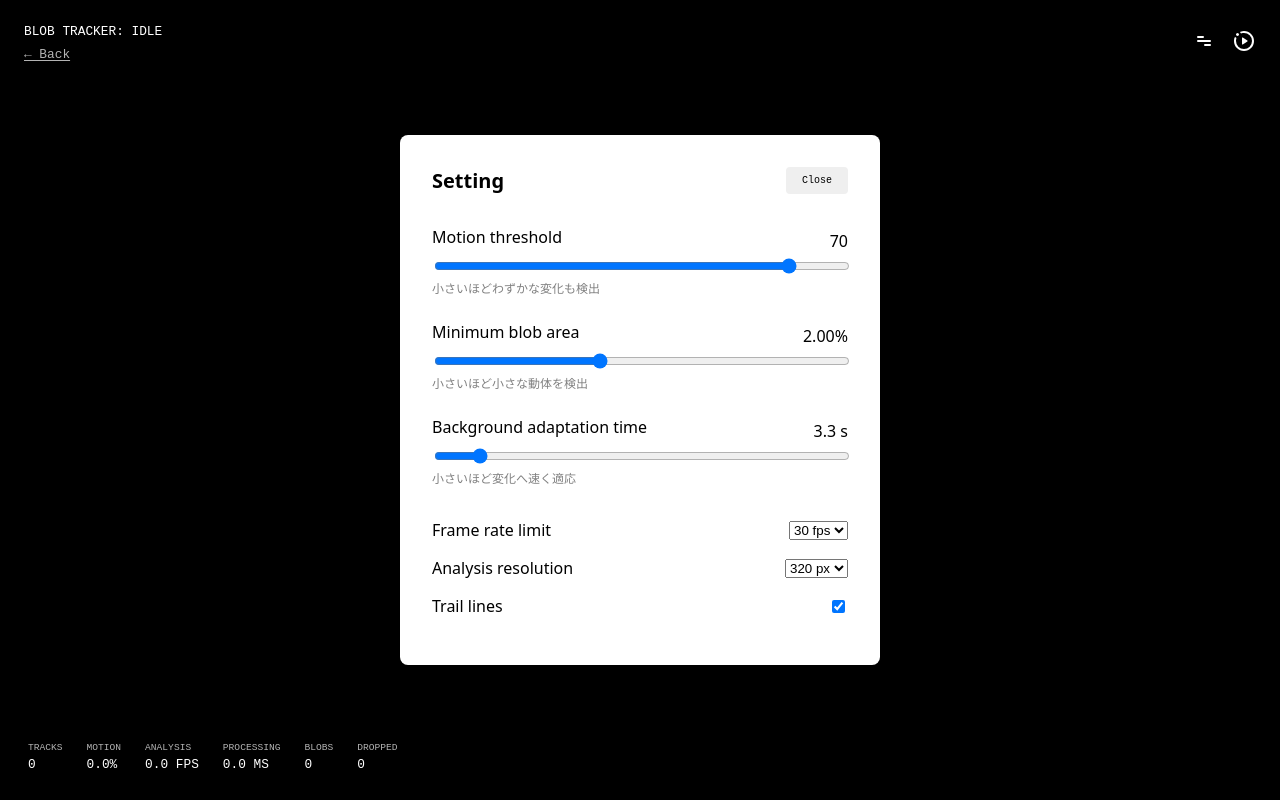
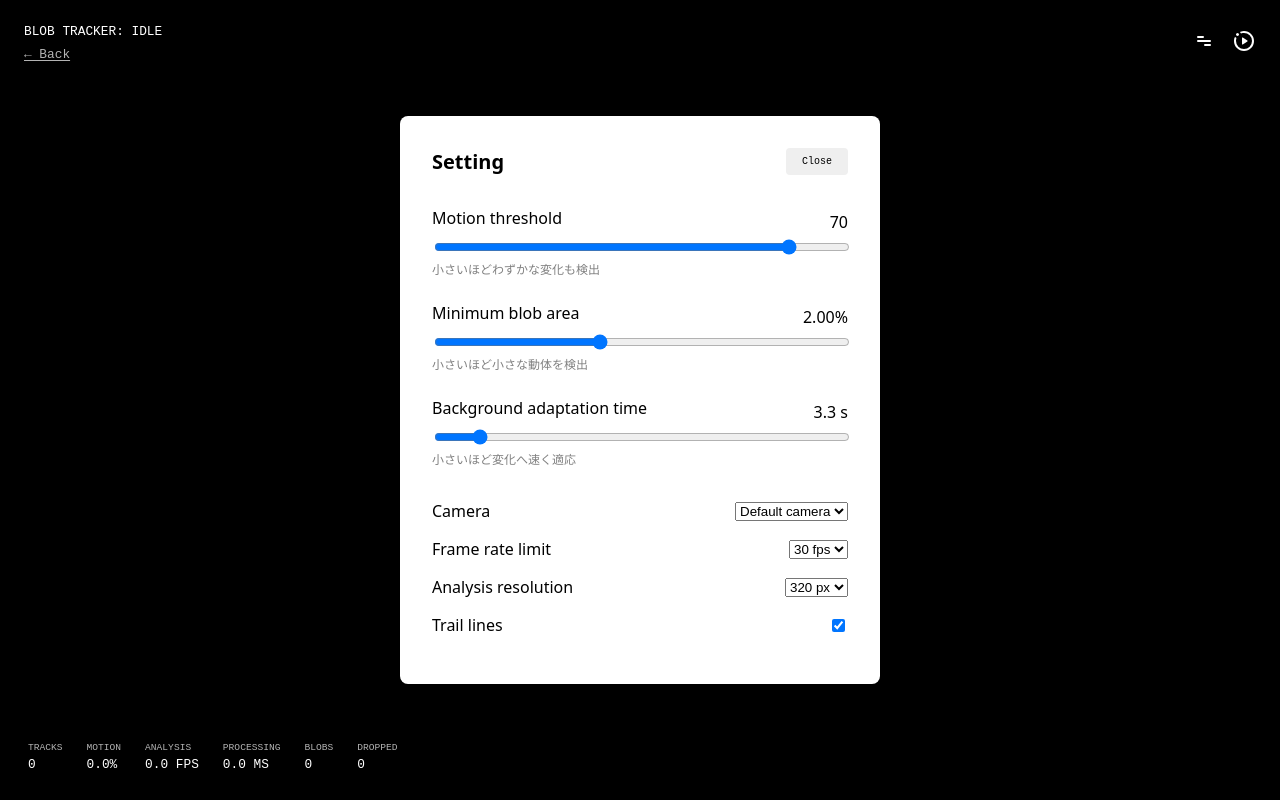
Before and after one commit to 5h0utat0t2uka/blob-track, a React (Vite) app: page /background-subtraction in a window 1280 px wide. Both pictures are taken after a click on the button 1204 px from the left and 43 px from the top of the page. Built offline with nearby package versions, Linux system fonts and the light colour scheme.

Commit message:
feat(TrackerView): add device selection for camera input in UI.

```diff
--- a/src/pages/TrackerView.tsx
+++ b/src/pages/TrackerView.tsx
@@ -57,6 +57,7 @@ export function TrackerView() {
   const settingsRef = useRef(DEFAULT_SETTINGS)
   const targetFpsRef = useRef(30)
   const [settings, setSettings] = useState(DEFAULT_SETTINGS)
+  const [selectedDeviceId, setSelectedDeviceId] = useState('')
   const [targetFps, setTargetFps] = useState(30)
   const [analysisLongEdge, setAnalysisLongEdge] = useState<AnalysisLongEdge>(DEFAULT_ANALYSIS_LONG_EDGE)
   const [metrics, setMetrics] = useState(INITIAL_METRICS)
@@ -218,6 +219,7 @@ export function TrackerView() {
   }, [camera.status, camera.stop, analysisLongEdge])
 
   const statusText = getStatusText(camera.status, metrics.isCalibrating)
+  const cameraActive = camera.status === 'running' || camera.status === 'suspended' || camera.status === 'requesting'
   // const cameraDescription = camera.info
   //   ? [
   //       camera.info.width && camera.info.height
@@ -358,7 +360,25 @@ export function TrackerView() {
             }
           />
         </div>
-
+        <div className="option-row">
+          <label htmlFor="camera-device">Camera</label>
+          <select
+            id="camera-device"
+            value={camera.info?.deviceId ?? selectedDeviceId}
+            onChange={(event) => {
+              const deviceId = event.target.value
+              setSelectedDeviceId(deviceId)
+              if (cameraActive) void camera.start(deviceId || undefined)
+            }}
+          >
+            <option value="">Default camera</option>
+            {camera.devices.map((device, index) => (
+              <option key={device.deviceId} value={device.deviceId}>
+                {device.label || `Camera ${index + 1}`}
+              </option>
+            ))}
+          </select>
+        </div>
         <div className="option-row">
           <label htmlFor="analysis-rate">Frame rate limit</label>
           <select
@@ -371,7 +391,6 @@ export function TrackerView() {
             <option value={15}>15 fps</option>
           </select>
         </div>
-
         <div className="option-row">
           <label htmlFor="analysis-resolution">Analysis resolution</label>
           <select
```
